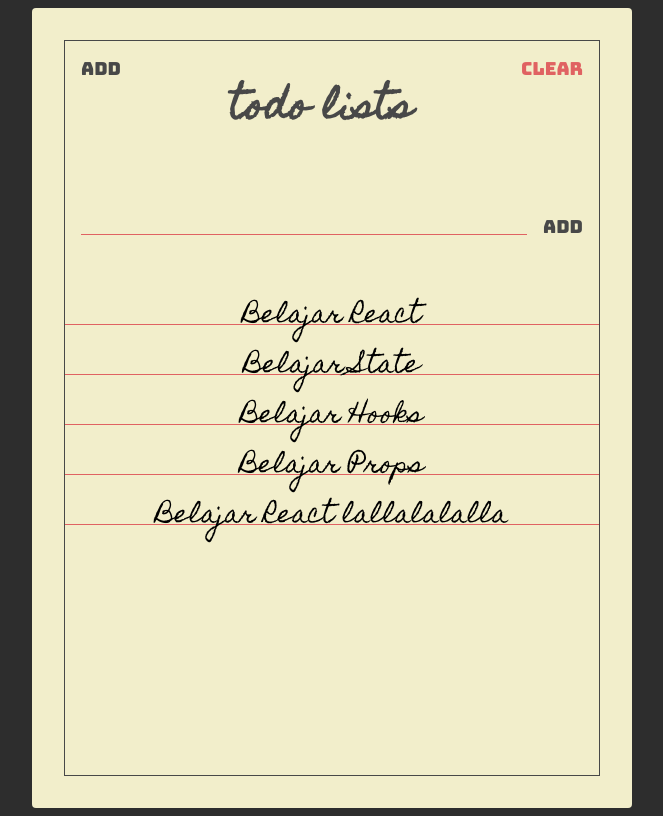
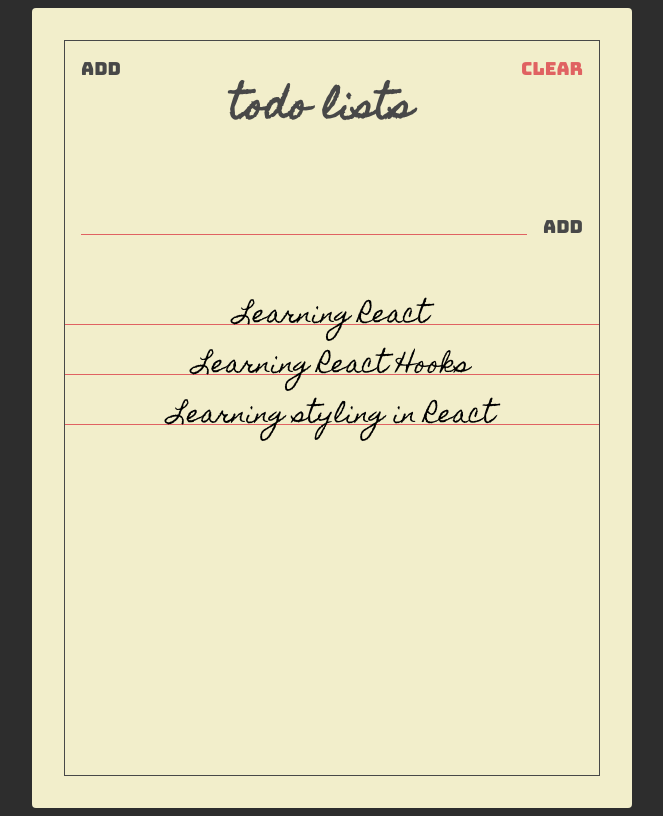
Before and after one commit to sabilimaulana/react-todolist, a React (Create React App) app: page / in a window 1280 px wide. Shown: the whole page, without its empty margins (308-971 px from the left). Built offline with nearby package versions, Linux system fonts and the light colour scheme.

Commit message:
refactor todos dan todolist component

```diff
--- a/src/components/Todos.jsx
+++ b/src/components/Todos.jsx
@@ -1,34 +1,24 @@
 import React from "react";
+import PropTypes from "prop-types";
 
 import Todo from "./Todo";
 
-const Todos = () => {
-  const todos = [
-    {
-      text: "Belajar React"
-    },
-    {
-      text: "Belajar State"
-    },
-    {
-      text: "Belajar Hooks"
-    },
-    {
-      text: "Belajar Props"
-    },
-    {
-      text: "Belajar React lallalalalla"
-    }
-  ];
-
+const Todos = ({ todos }) => {
   return (
     <section className="todos">
       {todos.map((todo) => {
         return <Todo text={todo.text} />;
       })}
-      {/* <Todo text="Belajar props di React" /> */}
     </section>
   );
 };
 
+Todos.propTypes = {
+  todos: PropTypes.arrayOf(
+    PropTypes.shape({
+      text: PropTypes.string
+    })
+  )
+};
+
 export default Todos;
--- a/src/pages/TodoList.jsx
+++ b/src/pages/TodoList.jsx
@@ -1,15 +1,21 @@
-import React from "react";
+import React, { useState } from "react";
 
 import Paper from "../components/Paper";
 import Header from "../components/Header";
 import TodoForm from "../components/TodoForm";
 import Todos from "../components/Todos";
 const TodoList = () => {
+  const [todos, setTodos] = useState([
+    { text: "Learning React" },
+    { text: "Learning React Hooks" },
+    { text: "Learning styling in React" }
+  ]);
+
   return (
     <Paper>
       <Header />
       <TodoForm />
-      <Todos />
+      <Todos todos={todos} />
     </Paper>
   );
 };
```
